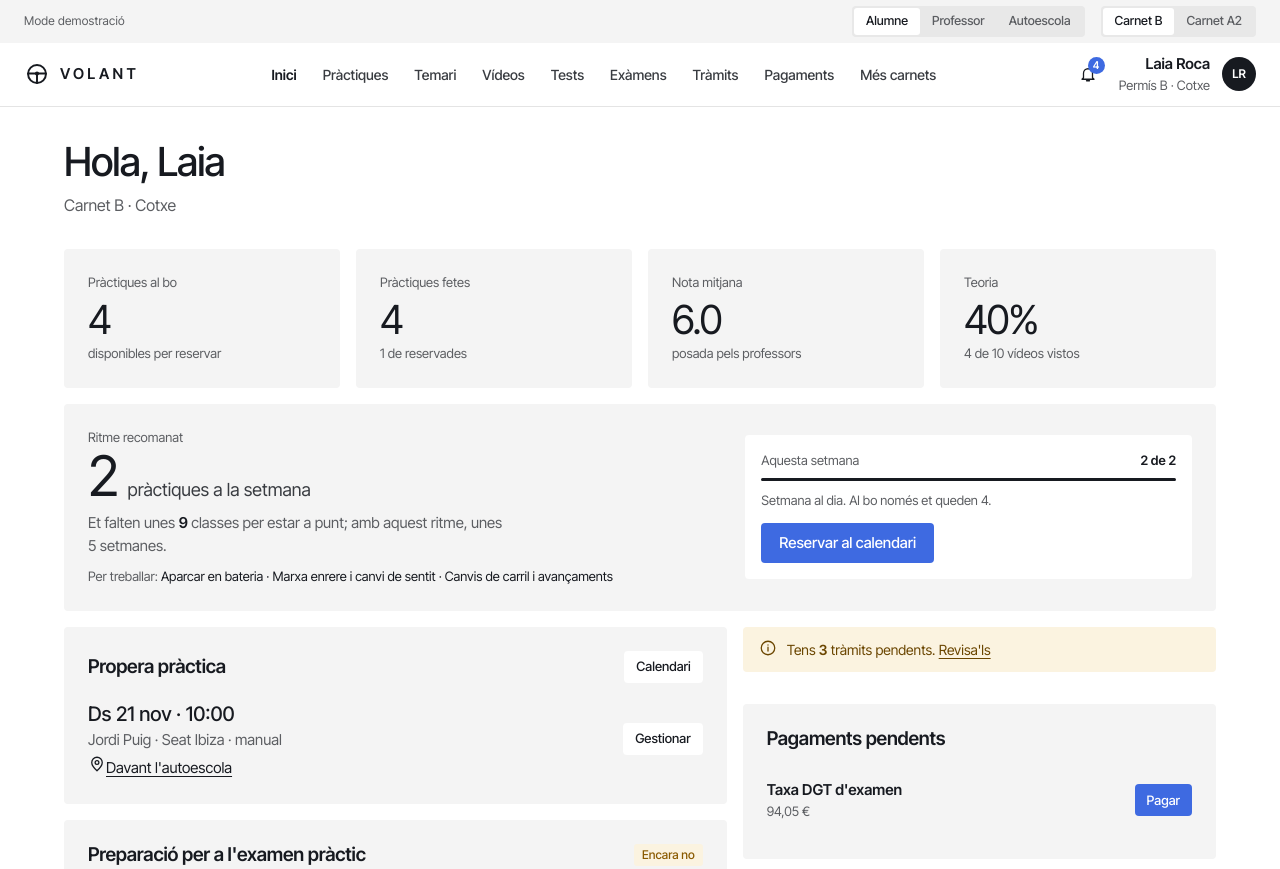
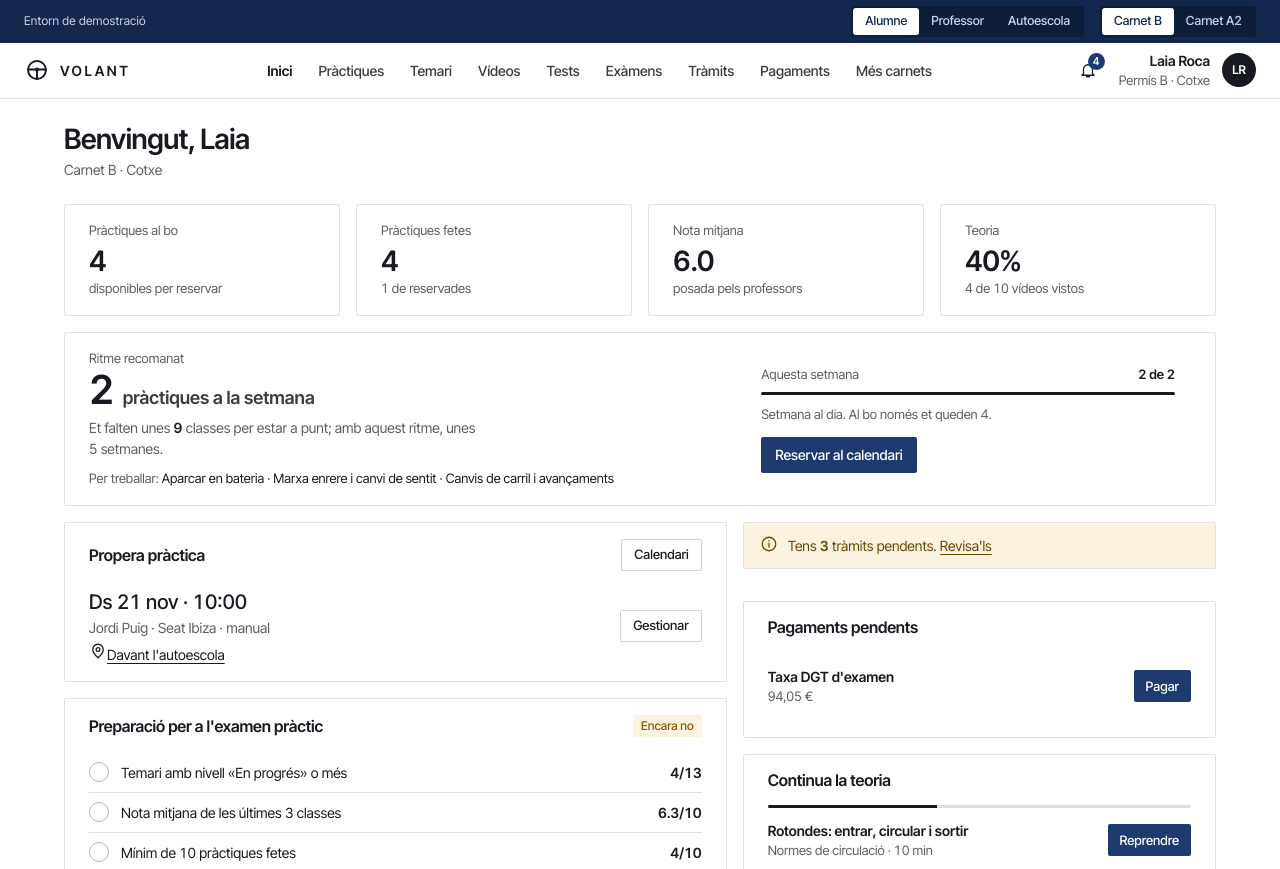
Before and after one commit to lligacat/vial, a plain HTML site: page index.html in a window 1280 px wide. Shown: the top 869 px of the page. Drawn offline with Linux system fonts and the light colour scheme.

Commit message:
Tema corporatiu i textos formals

```diff
--- a/styles.css
+++ b/styles.css
@@ -264,3 +264,26 @@ input[type=range]{accent-color:var(--ink);padding:0}
 .hmh{font-size:12px;color:var(--muted);display:flex;align-items:center}.hmh.c{justify-content:center}
 .hm{height:30px;border-radius:3px;display:grid;place-items:center;font-size:11.5px;font-weight:500;background:color-mix(in srgb,var(--accent) calc(var(--a) * 100%),#fff)}
 @media (max-width:860px){.hmap{min-width:420px}.card .scroll-x{overflow-x:auto}}
+
+/* Tema corporatiu: més sobri i dens */
+:root{--accent:#1d3b6e;--accent-d:#14284d;--accent-soft:#eaeef5;--accent-l:#9fb0cf;--info:#1d3b6e;--info-soft:#eaeef5;--r:2px;--surface:#f6f7f8;--border:#dfe2e6}
+body{font-size:14px;font-variant-numeric:tabular-nums}
+h1{font-size:28px;font-weight:600;letter-spacing:-.015em}
+h2{font-size:16px}
+.page-h{margin-bottom:var(--s5)}.page-h p{font-size:14px;margin-top:4px}
+.main{padding-top:var(--s5)}
+.card{background:#fff;border:1px solid var(--border);padding:var(--s4) var(--s5)}
+.kpi{padding:var(--s4) var(--s5)}
+.kpi .v{font-size:28px;font-weight:600;letter-spacing:-.02em}
+.rec-n{font-size:40px;font-weight:600}.ex-n{font-size:36px;font-weight:600}.ex-d{font-size:20px;font-weight:600}
+.btn{min-height:36px;padding:7px 14px;font-size:14px}
+.card .btn:not(.pri):not(.bad){background:#fff;border:1px solid var(--line)}
+.card .btn:not(.pri):not(.bad):hover{background:var(--surface)}
+.hd{height:56px}.tabs button.on::after{bottom:-8px}
+.logo{letter-spacing:.18em;font-size:14px}
+.demo{background:#14284d;color:#c9d3e6}.demo .seg{background:#0e1d38}.demo .seg button{color:#c9d3e6}.demo .seg button.on{background:#fff;color:#14284d}
+.modal h2{font-size:18px;font-weight:600}
+th{text-transform:none;background:var(--surface)}
+.tabs{justify-content:flex-start;margin:0 auto;max-width:max-content;flex:1 1 auto}
+@media(max-width:1100px){.hd{gap:var(--s3);padding:0 var(--s4)}.tabs button{padding:8px 9px}.who>div:not(.avatar){display:none}}
+.notice{border:1px solid var(--border);border-radius:var(--r)}
```
Also changed, not shown: app.js.
